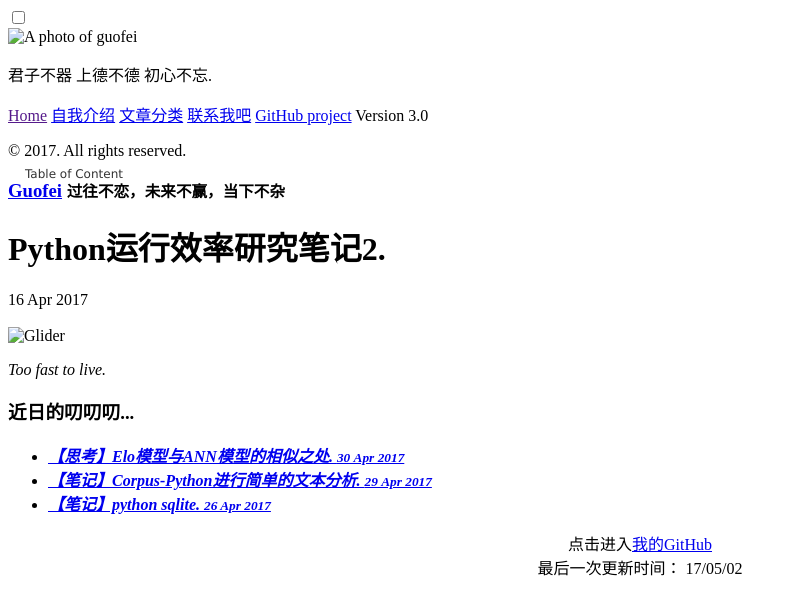
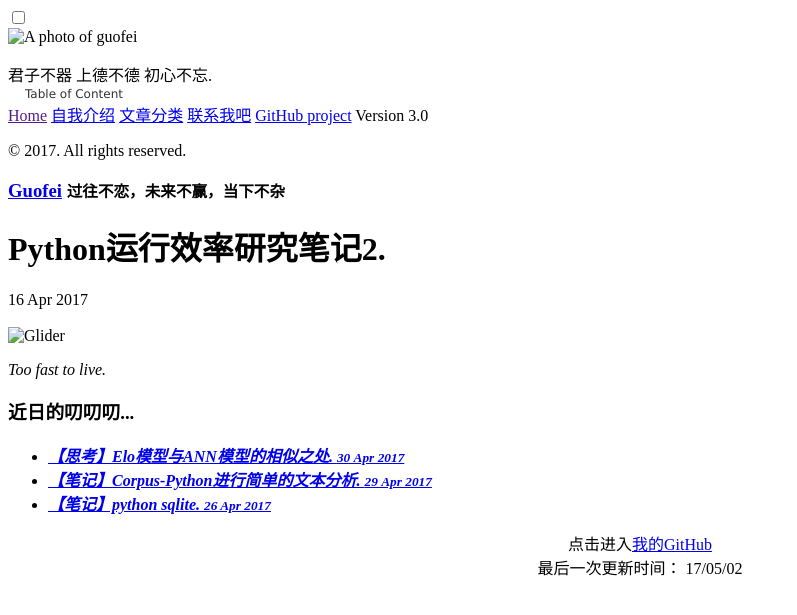
Before and after one commit to lisa9812/temp_4guofei99987.github.io, a Jekyll site: the page built from _posts/2017-04-16-speed2.md, in a window 1280 px wide. Shown: the top 615 px of the page, without its empty margins (0-797 px from the left). Built offline with Jekyll 4.4.1, drawn with Linux system fonts in a browser that asks for light colours; comment, search, counter and statistics services are not loaded.

Commit message:
AutoUpload

```diff
--- a/_layouts/post.html
+++ b/_layouts/post.html
@@ -13,7 +13,7 @@
 
   <span class="post-date">{{ page.date | date_to_string }}</span>
 
-<ul id="tree" class="ztree" style="top: 10em; left: 60em"></ul>
+<ul id="tree" class="ztree" style="top: 5em; left: 60em;"></ul>
 
 
 <div class='main_post'>
```
